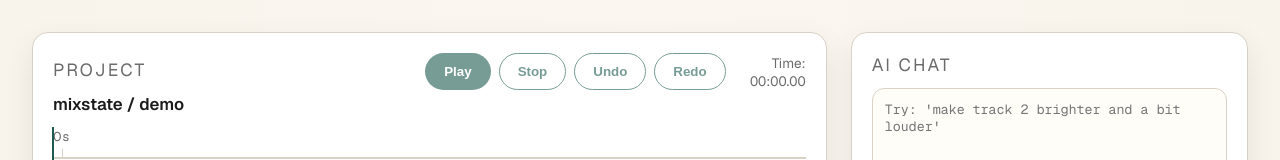
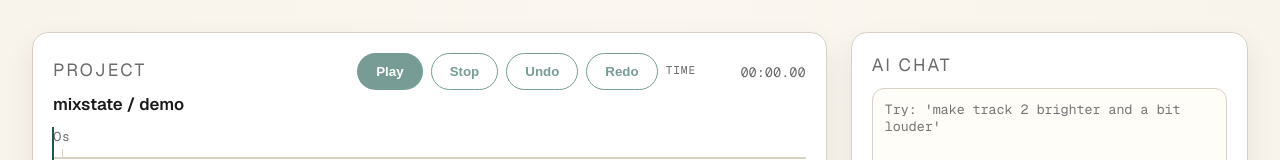
Before and after one commit to yiweihsu/mix-flow, a Next.js app: page /project/demo in a window 1280 px wide. Shown: the top 160 px of the page. Built offline with nearby package versions, Linux system fonts and the light colour scheme; no server answers.

Commit message:
fix: prevent transport UI jitter

```diff
--- a/src/app/globals.css
+++ b/src/app/globals.css
@@ -105,9 +105,24 @@ main {
   font-size: 0.85rem;
   color: var(--muted);
   align-self: center;
-  width: 72px;
+  width: 140px;
+  display: flex;
+  justify-content: space-between;
+  gap: 6px;
+  font-family: var(--font-geist-mono), "Courier New", monospace;
+  font-variant-numeric: tabular-nums;
+  white-space: nowrap;
+}
+
+.transport-time-label {
+  text-transform: uppercase;
+  letter-spacing: 0.08em;
+  font-size: 0.7rem;
+}
+
+.transport-time-value {
+  min-width: 70px;
   text-align: right;
-  font-variant-numeric: tabular-nums;
 }
 
 .timeline {
--- a/src/app/project/[id]/page.tsx
+++ b/src/app/project/[id]/page.tsx
@@ -636,7 +636,12 @@ export default function ProjectPage({ params }: { params: Promise<{ id: string }
             <button className="button secondary" type="button" onClick={handleRedo} disabled={!canRedo}>
               Redo
             </button>
-            <div className="transport-time">Time: {formatTransportTime(transport.currentTime)}</div>
+            <div className="transport-time">
+              <span className="transport-time-label">Time</span>
+              <span className="transport-time-value">
+                {formatTransportTime(transport.currentTime)}
+              </span>
+            </div>
           </div>
         </div>
 
```
